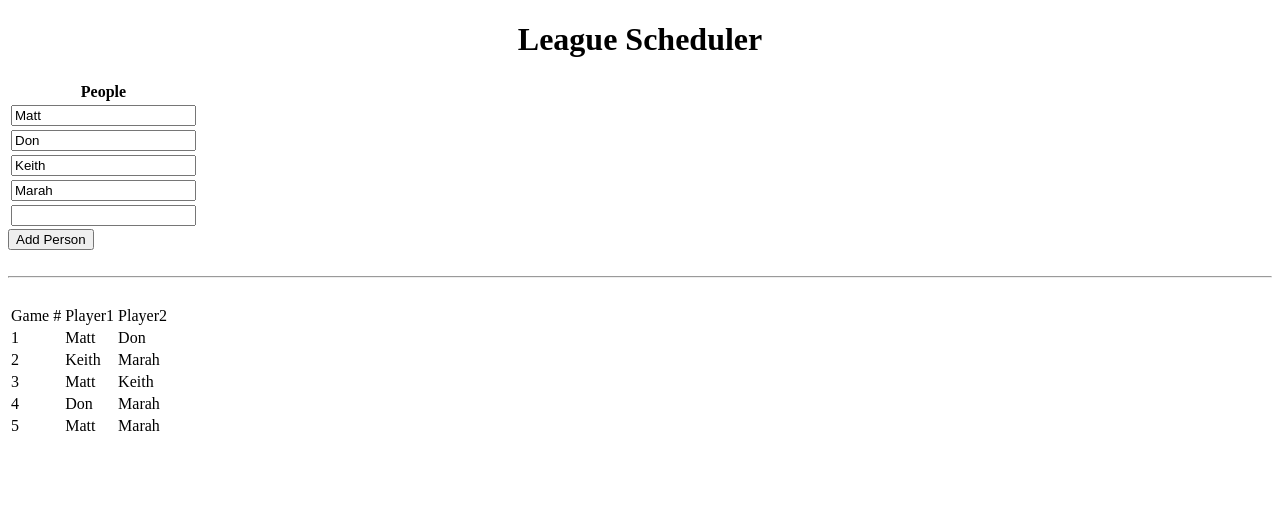
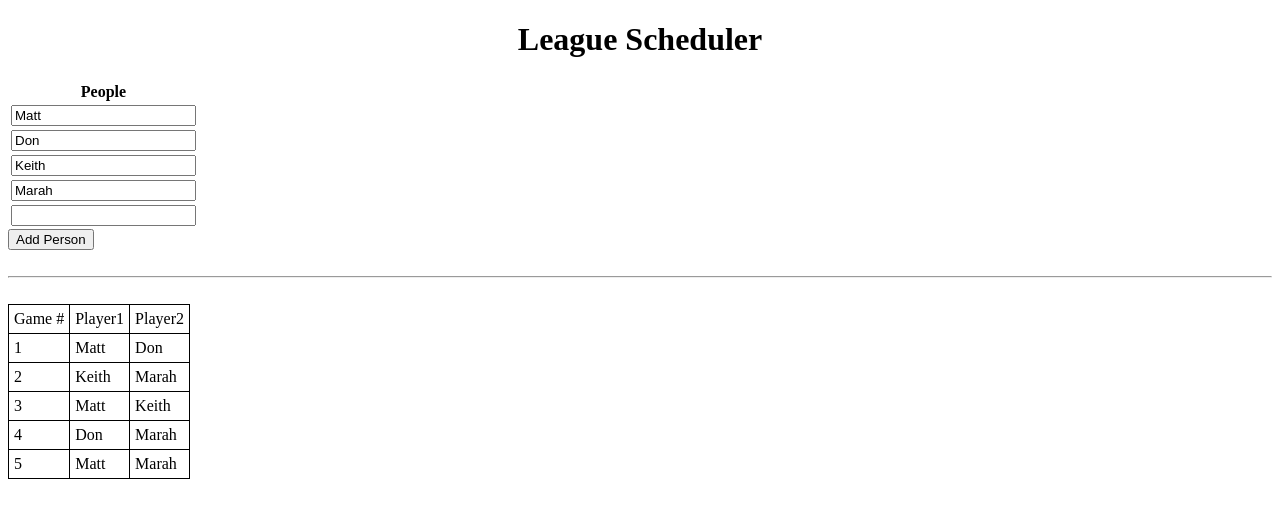
Before and after one commit to ElDigitalDon/leagueSchedule, an Angular app: page / in a window 1280 px wide. Shown: the top 518 px of the page. Built offline with nearby package versions, Linux system fonts and the light colour scheme.

Commit message:
some styling

```diff
--- a/src/app/app.component.html
+++ b/src/app/app.component.html
@@ -17,7 +17,7 @@
 <br />
 <hr>
 <br />
-<table>
+<table  class="schedule">
   <thead><tr>
     <td>Game #</td><td>Player1</td><td>Player2</td></tr>
   </thead>
--- a/src/styles.scss
+++ b/src/styles.scss
@@ -1 +1,7 @@
 /* You can add global styles to this file, and also import other style files */
+
+table.schedule, .schedule td, .schedule th {
+    border: 1px solid black;
+    border-collapse: collapse;
+    padding: 5px;
+}
```
